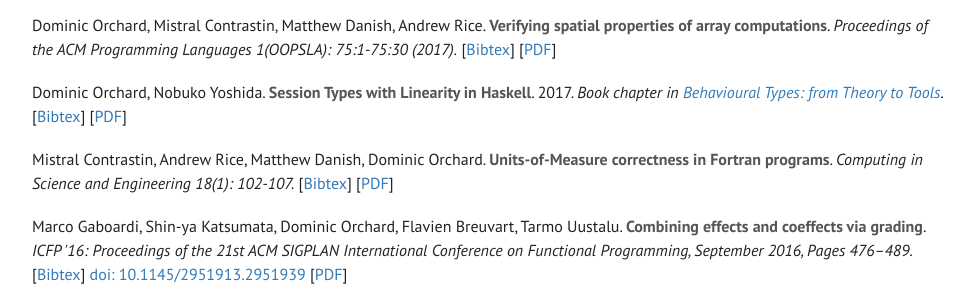
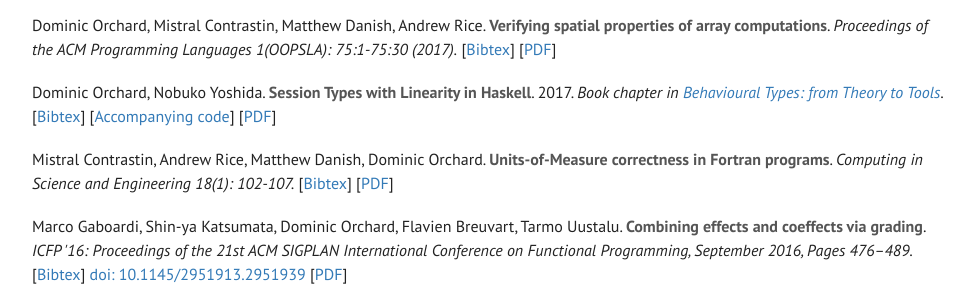
Before and after one commit to dorchard/dorchard.github.io, a Jekyll site: the page built from pubs.html, in a window 1280 px wide and 900 px high, scrolled down 1022 px. Shown: the part 154-454 px from the top of the window, without its empty margins (248-1224 px from the left). Built offline with Jekyll 4.4.1, drawn with Linux system fonts in a browser that asks for light colours.

Commit message:
Update pubs.html

```diff
--- a/pubs.html
+++ b/pubs.html
@@ -32,6 +32,9 @@ sitemap:
               {% endif %}
               {% if publication.resource.slides %}
 	        [<a href="{{ publication.resource.slides }}">Slides</a>]
+              {% endif %}
+		{% if publication.resource.code %}
+	        [<a href="{{ publication.resource.code }}">Accompanying code</a>]
               {% endif %}
 	      {% if publication.resource.type == 'url' %}
 	        <a href="{{ publication.resource.value }}">{{ publication.resource.value }}</a>
@@ -89,6 +92,10 @@ sitemap:
             {% if publication.resource.slides %}
 	            [<a href="{{ publication.resource.slides }}">Slides</a>]
             {% endif %}
+
+		{% if publication.resource.code %}
+	        [<a href="{{ publication.resource.code }}">Accompanying code</a>]
+              {% endif %}
 	          {% if publication.resource.type == 'doi' %}
 	            <a href="http://dx.doi.org/{{ publication.resource.value }}">doi: {{ publication.resource.value }}</a>
             {% elsif publication.resource.type == 'doi-report' %}
@@ -138,6 +145,9 @@ sitemap:
             {% if publication.resource.slides %}
 	      [<a href="{{ publication.resource.slides }}">Slides</a>]
             {% endif %}
+		{% if publication.resource.code %}
+	        [<a href="{{ publication.resource.code }}">Accompanying code</a>]
+              {% endif %}
 	    {% if publication.resource.type == 'doi' %}
 	      <a href="http://dx.doi.org/{{ publication.resource.value }}">doi: {{ publication.resource.value }}</a>
 	    {% elsif publication.resource.type == 'url' %}
@@ -216,6 +226,9 @@ sitemap:
             {% if publication.resource.slides %}
               [<a href="{{ publication.resource.slides }}">Slides</a>]
             {% endif %}
+	   {% if publication.resource.code %}
+	        [<a href="{{ publication.resource.code }}">Accompanying code</a>]
+              {% endif %}
 	    {% if publication.resource.type == 'doi' %}
 	      <a href="http://dx.doi.org/{{ publication.resource.value }}">doi: {{ publication.resource.value }}</a>
 	    {% elsif publication.resource.type == 'url' %}
```
